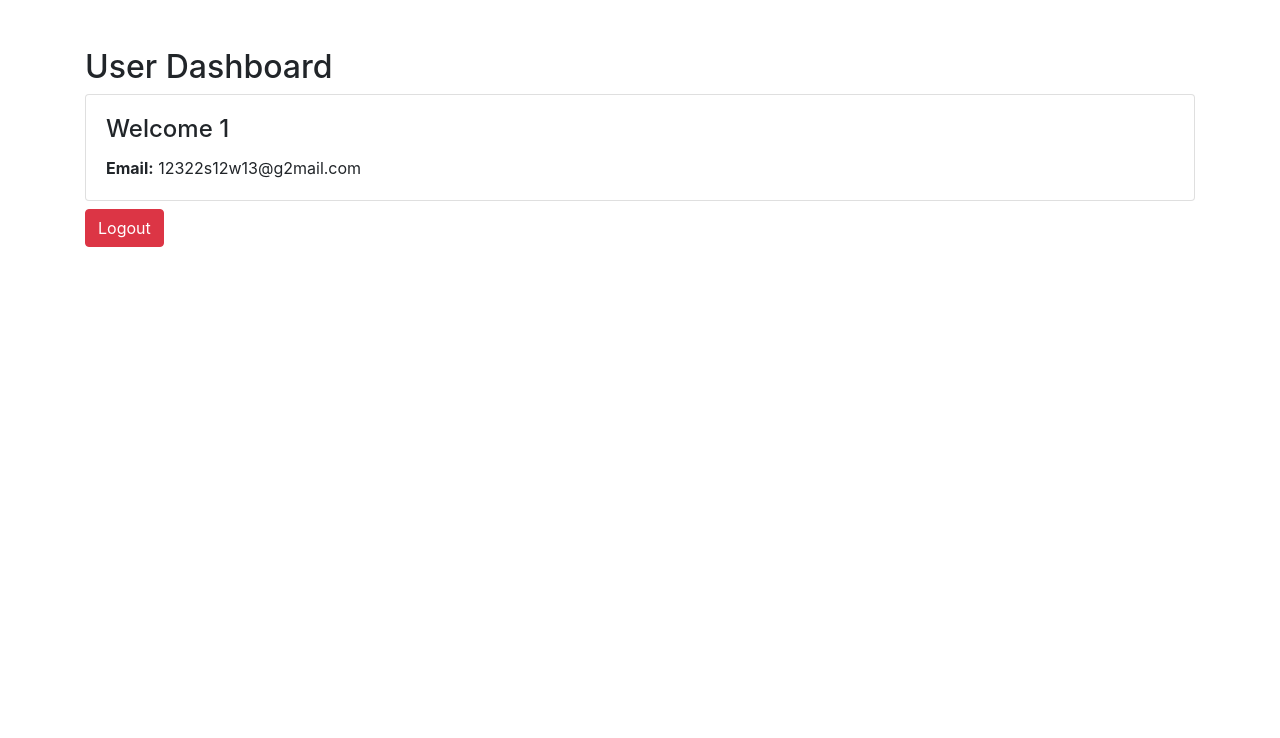
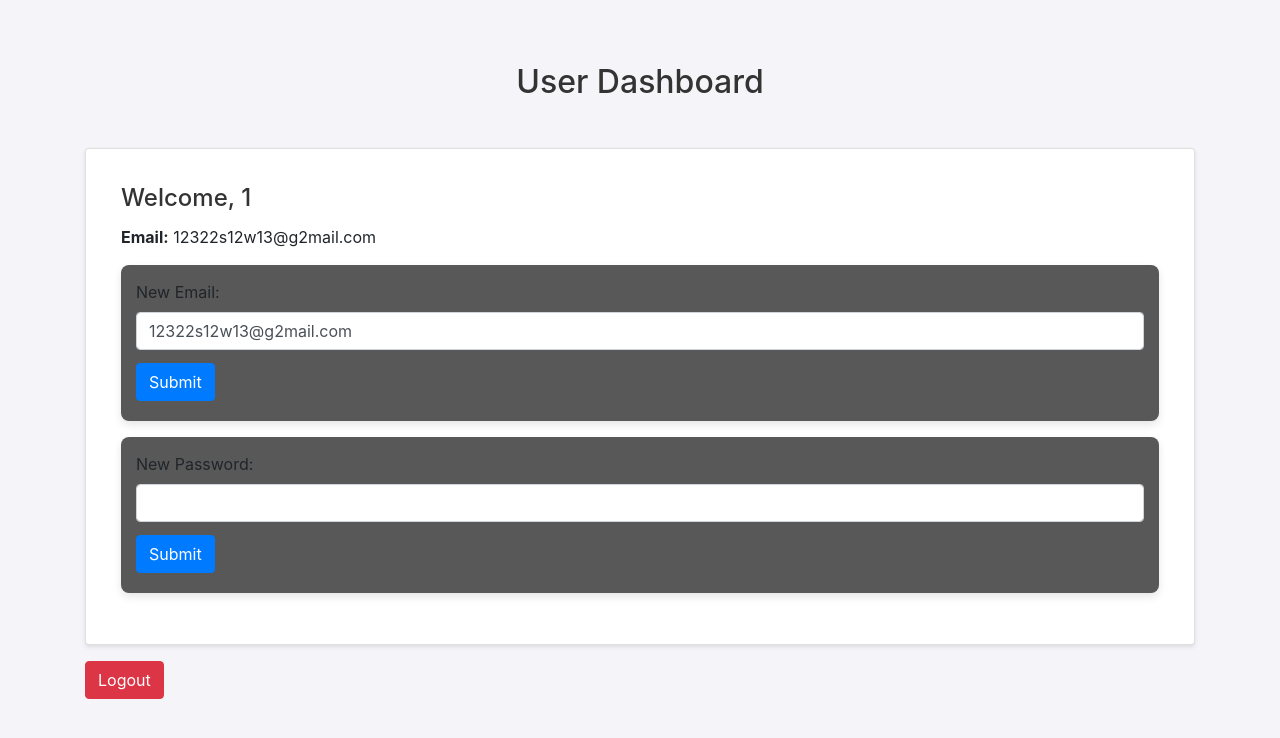
Before and after one commit to sjy9999/Group_project, a Flask app: page /dashboard/ in a window 1280 px wide. Shown: the top 738 px of the page. Run offline with Flask 3, Linux system fonts and the light colour scheme; a user stored in the database is signed in; some libraries are stand-ins or nearby versions.

Commit message:
Update the dashboard feature(update funciton)

```diff
--- a/app.py
+++ b/app.py
@@ -1,4 +1,4 @@
-from flask import Flask, request, render_template, redirect, url_for, session,make_response
+from flask import Flask, request, render_template, redirect, url_for, session,make_response,flash
 import sqlite3
 # 项目启动       student.html 这是主界面
 app = Flask(__name__)
@@ -125,7 +125,45 @@ def logout():
     session.pop('loggedin', None)
     session.pop('username', None)
     session.pop('email', None)
-    return redirect(url_for('login'))
+    return redirect(url_for('register'))
+
+@app.route('/update_email', methods=['POST'])
+def update_email():
+    if 'loggedin' in session:
+        new_email = request.form['email']
+        try:
+            with sqlite3.connect("database.db") as con:
+                cur = con.cursor()
+                cur.execute("UPDATE users SET email = ? WHERE name = ?", (new_email, session['username']))
+                con.commit()
+                session['email'] = new_email  # Update session data
+                flash('Email updated successfully!', 'success')
+                return redirect(url_for('dashboard'))
+        except sqlite3.Error as e:
+            return f"An error occurred: {e}", 500
+    else:
+        return redirect(url_for('login'))
+
+@app.route('/update_password', methods=['POST'])
+def update_password():
+    if 'loggedin' in session:
+        new_password = request.form['password']
+        # Ideally, you should hash this password before storing
+        try:
+            with sqlite3.connect("database.db") as con:
+                cur = con.cursor()
+                cur.execute("UPDATE users SET password = ? WHERE name = ?", (new_password, session['username']))
+                con.commit()
+                flash('Password updated successfully!', 'success')
+                return redirect(url_for('dashboard'))
+
+        except sqlite3.Error as e:
+            return f"An error occurred: {e}", 500
+    else:
+        flash('You are not logged in.', 'error')
+        return redirect(url_for('login'))
+
+
 
 
 
--- a/templates/dashboard.html
+++ b/templates/dashboard.html
@@ -1,21 +1,121 @@
 <!DOCTYPE html>
 <html lang="en">
+
+<style>
+    @media (max-width: 768px) {
+        .form-control, .btn {
+            width: 100%;
+        }
+    }
+
+    input[type="email"], input[type="password"], .btn, .alert-dismissible .close {
+        min-height: 38px;
+        margin-bottom: 5px;
+        cursor: pointer;
+    }
+
+    button {
+        padding: 10px 15px;
+    }
+
+    .btn:hover, .btn:focus {
+        background-color: #0056b3;
+        color: white;
+        box-shadow: 0 0 5px rgba(0,0,0,0.2);
+    }
+
+    .custom-card, .form-group {
+        border-radius: 8px;
+        background-color: #585858;
+        border: none;
+        box-shadow: 0 4px 8px rgba(0,0,0,0.1);
+        padding: 15px;
+        margin-top: 10px;
+    }
+
+    h2, .card-title {
+        color: #333;
+        font-size: 1.5rem;
+    }
+</style>
+
 <head>
     <meta charset="UTF-8">
     <meta name="viewport" content="width=device-width, initial-scale=1.0">
     <title>User Dashboard</title>
     <link rel="stylesheet" href="https://stackpath.bootstrapcdn.com/bootstrap/4.5.2/css/bootstrap.min.css">
+    <style>
+        .custom-bg {
+            background-color: #f4f4f9;  /* Light grey background */
+        }
+        .custom-card {
+            box-shadow: 0 2px 4px rgba(0, 0, 0, 0.1);  /* Subtle shadow for cards */
+        }
+        .header-area {
+            padding: 15px 0; /* Padding for header area */
+        }
+    </style>
 </head>
-<body>
+<body class="custom-bg">
     <div class="container mt-5">
-        <h2>User Dashboard</h2>
-        <div class="card">
+        <div class="header-area text-center mb-4">
+            <h2>User Dashboard</h2>
+        </div>
+
+        <!-- Display Flash Messages -->
+        {% with messages = get_flashed_messages(with_categories=True) %}
+            {% if messages %}
+                {% for category, message in messages %}
+                    <div class="alert alert-{{ category }} alert-dismissible fade show" role="alert">
+                        {{ message }}
+                        <button type="button" class="close" data-dismiss="alert" aria-label="Close">
+                            <span aria-hidden="true">&times;</span>
+                        </button>
+                    </div>
+                {% endfor %}
+            {% endif %}
+        {% endwith %}
+
+        <div class="card custom-card">
             <div class="card-body">
-                <h4 class="card-title">Welcome {{ username }}</h4>
+                <h4 class="card-title">Welcome, {{ username }}</h4>
                 <p class="card-text"><strong>Email:</strong> {{ email }}</p>
+
+                <!-- Form to update email -->
+                <div class="mt-3">
+
+                    <div id="emailForm" class="post">
+                        <form action="{{ url_for('update_email') }}" method="post" class="mt-2">
+                            <div class="form-group">
+                                <label for="email">New Email:</label>
+                                <input type="email" class="form-control" id="email" name="email" value="{{ email }}">
+                                <button type="submit" class="btn btn-primary mt-2">Submit</button>
+                            </div>
+                        </form>
+                    </div>
+                </div>
+
+                <!-- Form to update password -->
+                <div class="mt-3">
+
+                    <div id="passwordForm" class="post">
+                        <form action="{{ url_for('update_password') }}" method="post" class="mt-2">
+                            <div class="form-group">
+                                <label for="password">New Password:</label>
+                                <input type="password" class="form-control" id="password" name="password">
+                                <button type="submit" class="btn btn-primary mt-2">Submit</button>
+                            </div>
+                        </form>
+                    </div>
+                </div>
             </div>
         </div>
-        <a href="{{ url_for('logout') }}" class="btn btn-danger mt-2">Logout</a>
+        <a href="{{ url_for('logout') }}" class="btn btn-danger mt-3">Logout</a>
     </div>
+
+    <!-- Include Bootstrap JavaScript and jQuery -->
+    <script src="https://code.jquery.com/jquery-3.5.1.slim.min.js"></script>
+    <script src="https://cdn.jsdelivr.net/npm/@popperjs/core@2.9.2/dist/umd/popper.min.js"></script>
+    <script src="https://stackpath.bootstrapcdn.com/bootstrap/4.5.2/js/bootstrap.min.js"></script>
 </body>
 </html>
```
Also changed, not shown: database.db.
